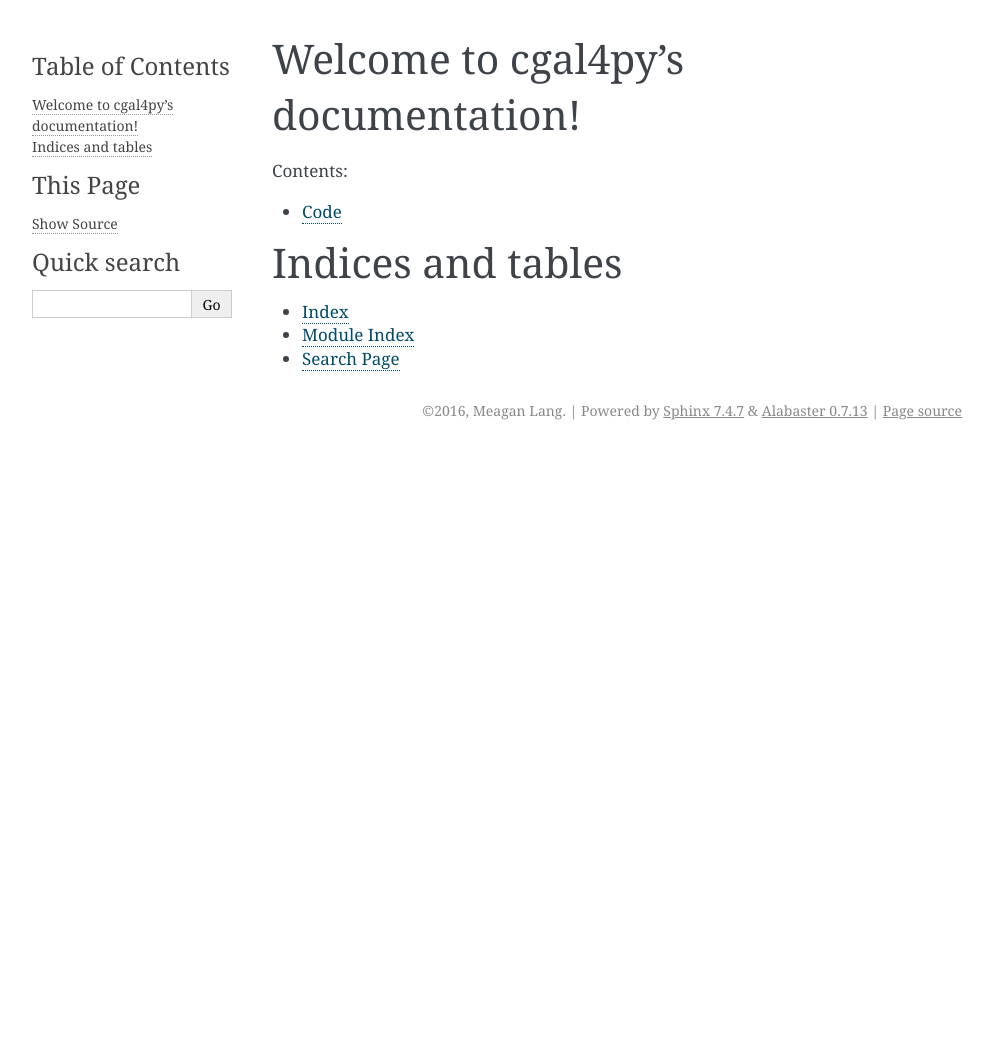
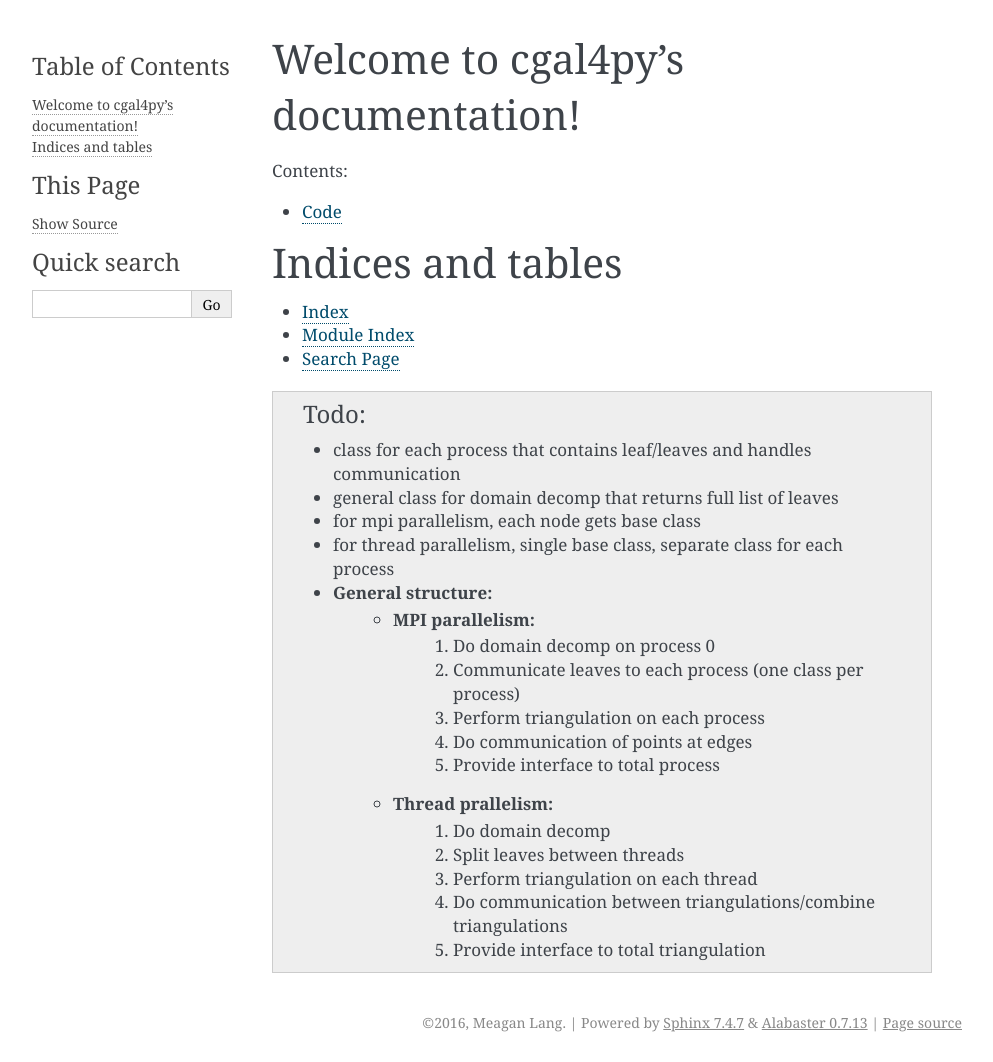
Before and after one commit to langmm/cgal4py, a Sphinx documentation site: the page built from docs/source/index.rst, in a window 1280 px wide. Shown: the whole page, without its empty margins (148-1141 px from the left). Built offline with Sphinx 7.4.7, drawn with Linux system fonts in a browser that asks for light colours; before the commit the page ends 900 px from its top, so only the background shows below that.

```diff
--- a/docs/source/index.rst
+++ b/docs/source/index.rst
@@ -19,3 +19,23 @@
 * :ref:`genindex`
 * :ref:`modindex`
 * :ref:`search`
+
+
+.. todo::
+   * class for each process that contains leaf/leaves and handles communication
+   * general class for domain decomp that returns full list of leaves
+   * for mpi parallelism, each node gets base class
+   * for thread parallelism, single base class, separate class for each process
+   * General structure:
+      * MPI parallelism:
+	 1. Do domain decomp on process 0
+	 2. Communicate leaves to each process (one class per process)
+	 3. Perform triangulation on each process
+	 4. Do communication of points at edges
+	 5. Provide interface to total process
+      * Thread prallelism:
+	 1. Do domain decomp
+	 2. Split leaves between threads
+	 3. Perform triangulation on each thread
+	 4. Do communication between triangulations/combine triangulations
+	 5. Provide interface to total triangulation
--- a/setup.py
+++ b/setup.py
@@ -44,7 +44,7 @@
                                        sources=["cgal4py/delaunay3.pyx","cgal4py/c_delaunay3.cpp"],
                                        **ext_options))
     ext_modules += cythonize(Extension("cgal4py/domain_decomp/kdtree",
-                                       sources=["cgal4py/domain_decomp/kdtree.pyx","cgal4py/domain_decomp/c_kdtree.cpp"],
+                                       sources=["cgal4py/domain_decomp/kdtree.pyx","cgal4py/domain_decomp/c_kdtree.cpp","cgal4py/c_utils.cpp"],
                                        language="c++",
                                        include_dirs=[numpy.get_include()],
                                        extra_compile_args=["-std=gnu++11"]))
```
Also changed, not shown: 2 other files.
